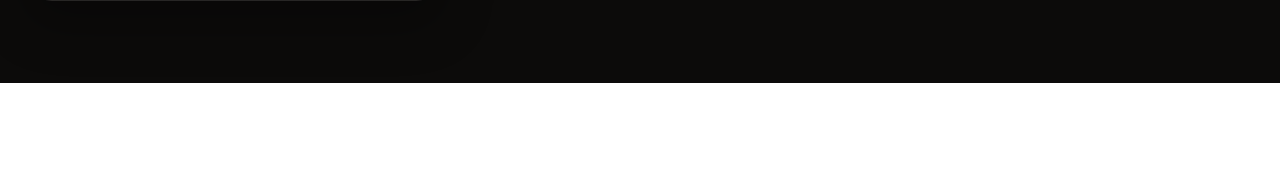
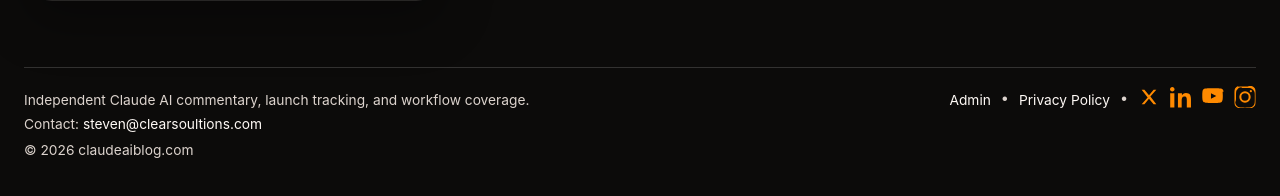
Before and after one commit to sniperdude1017/claudeaiblog-intake, a website: page public/join.html in a window 1280 px wide. Shown: the part 1438-1634 px from the top of the page. Before the commit the page ends 1521 px from the top, so only its background shows below. Drawn offline with Linux system fonts and the light colour scheme.

Commit message:
Restore join page footer

```diff
--- a/public/join.html
+++ b/public/join.html
@@ -233,6 +233,34 @@
           </div>
         </aside>
       </section>
+
+      <footer class="footer join-footer">
+        <div class="footer-left">
+          <p class="fineprint">Independent Claude AI commentary, launch tracking, and workflow coverage.</p>
+          <p class="fineprint">Contact: <a href="mailto:steven@clearsoultions.com">steven@clearsoultions.com</a></p>
+          <p class="fineprint footer-space">© 2026 claudeaiblog.com</p>
+        </div>
+        <div class="footer-right">
+          <a class="fineprint" href="/notes">Admin</a>
+          <span class="dot">•</span>
+          <a class="fineprint" href="/privacy.html">Privacy Policy</a>
+          <span class="dot">•</span>
+          <div class="socials">
+            <a aria-label="X" href="https://x.com/claudeai" target="_blank" rel="noreferrer">
+              <svg viewBox="0 0 24 24" role="img"><path fill="currentColor" d="M4 4h3l5 6 5-6h3l-6.5 7.5L20 20h-3l-5-6-5 6H4l6.5-7.5z"/></svg>
+            </a>
+            <a aria-label="LinkedIn" href="https://www.linkedin.com/showcase/claude/" target="_blank" rel="noreferrer">
+              <svg viewBox="0 0 24 24" role="img"><path fill="currentColor" d="M4.98 3.5C4.98 4.88 3.86 6 2.5 6 1.12 6 0 4.88 0 3.5 0 2.12 1.12 1 2.5 1 3.88 1 4.98 2.12 4.98 3.5zM.22 23.5h4.56V7.98H.22V23.5zM8.66 7.98h4.37v2.12h.06c.61-1.16 2.1-2.38 4.32-2.38 4.62 0 5.47 3.04 5.47 6.98v8.8h-4.54v-7.8c0-1.86-.03-4.26-2.6-4.26-2.6 0-3 2.03-3 4.12v7.94H8.66V7.98z"/></svg>
+            </a>
+            <a aria-label="YouTube" href="https://www.youtube.com/@anthropic-ai" target="_blank" rel="noreferrer">
+              <svg viewBox="0 0 24 24" role="img"><path fill="currentColor" d="M23.5 6.2s-.2-1.7-.9-2.4c-.8-.9-1.7-.9-2.1-1C17.4 2.5 12 2.5 12 2.5h0s-5.4 0-8.5.3c-.5.1-1.3.1-2.1 1C.7 4.5.5 6.2.5 6.2S.3 8 .3 9.7v1.6C.3 13 .5 14.8.5 14.8s.2 1.7.9 2.4c.8.9 1.9.9 2.4 1 1.8.2 7.2.3 7.2.3s5.4 0 8.5-.3c.5-.1 1.3-.1 2.1-1 .7-.7.9-2.4.9-2.4s.2-1.8.2-3.5V9.7c0-1.7-.2-3.5-.2-3.5zM9.8 13.9V7.8l5.8 3.1-5.8 3z"/></svg>
+            </a>
+            <a aria-label="Instagram" href="https://www.instagram.com/claudeai" target="_blank" rel="noreferrer">
+              <svg viewBox="0 0 24 24" role="img"><path fill="currentColor" d="M12 2.2c3.2 0 3.6 0 4.9.1 1.2.1 1.9.3 2.4.6.6.3 1 .7 1.5 1.2.5.5.9.9 1.2 1.5.3.5.5 1.2.6 2.4.1 1.3.1 1.7.1 4.9s0 3.6-.1 4.9c-.1 1.2-.3 1.9-.6 2.4-.3.6-.7 1-1.2 1.5-.5.5-.9.9-1.5 1.2-.5.3-1.2.5-2.4.6-1.3.1-1.7.1-4.9.1s-3.6 0-4.9-.1c-1.2-.1-1.9-.3-2.4-.6-.6-.3-1-.7-1.5-1.2-.5-.5-.9-.9-1.2-1.5-.3-.5-.5-1.2-.6-2.4C2.2 15.6 2.2 15.2 2.2 12s0-3.6.1-4.9c.1-1.2.3-1.9.6-2.4.3-.6.7-1 1.2-1.5.5-.5.9-.9 1.5-1.2.5-.3 1.2-.5 2.4-.6C8.4 2.2 8.8 2.2 12 2.2m0-1.7C8.7.5 8.3.5 7 .6 5.7.7 4.8.9 4 .3c-.9.5-1.7 1.1-2.4 1.9C.9 3 .7 3.9.6 5.2.5 6.5.5 6.9.5 10.2v3.6c0 3.3 0 3.7.1 5 .1 1.3.3 2.2 1 3 .6.8 1.4 1.4 2.4 1.9.8.4 1.7.6 3 .7 1.3.1 1.7.1 5 .1s3.7 0 5-.1c1.3-.1 2.2-.3 3-.7.9-.5 1.7-1.1 2.4-1.9.7-.8.9-1.7 1-3 .1-1.3.1-1.7.1-5.1V10.2c0-3.3 0-3.7-.1-5-.1-1.3-.3-2.2-1-3-.6-.8-1.4-1.4-2.4-1.9-.8-.4-1.7-.6-3-.7C15.7.5 15.3.5 12 .5z"/><path fill="currentColor" d="M12 5.8A6.2 6.2 0 0 0 5.8 12 6.2 6.2 0 0 0 12 18.2 6.2 6.2 0 0 0 18.2 12 6.2 6.2 0 0 0 12 5.8m0 10.2A4 4 0 1 1 16 12a4 4 0 0 1-4 4z"/><circle fill="currentColor" cx="18.4" cy="5.6" r="1.2"/></svg>
+            </a>
+          </div>
+        </div>
+      </footer>
     </main>
     <script src="/app.js?v=24"></script>
   </body>
--- a/public/styles.css
+++ b/public/styles.css
@@ -760,6 +760,11 @@ body.join-page {
   padding: 0 0 18px;
 }
 
+.join-footer {
+  margin-top: 48px;
+  padding-bottom: 6px;
+}
+
 .join-title {
   margin: 0;
   max-width: 11ch;
```
